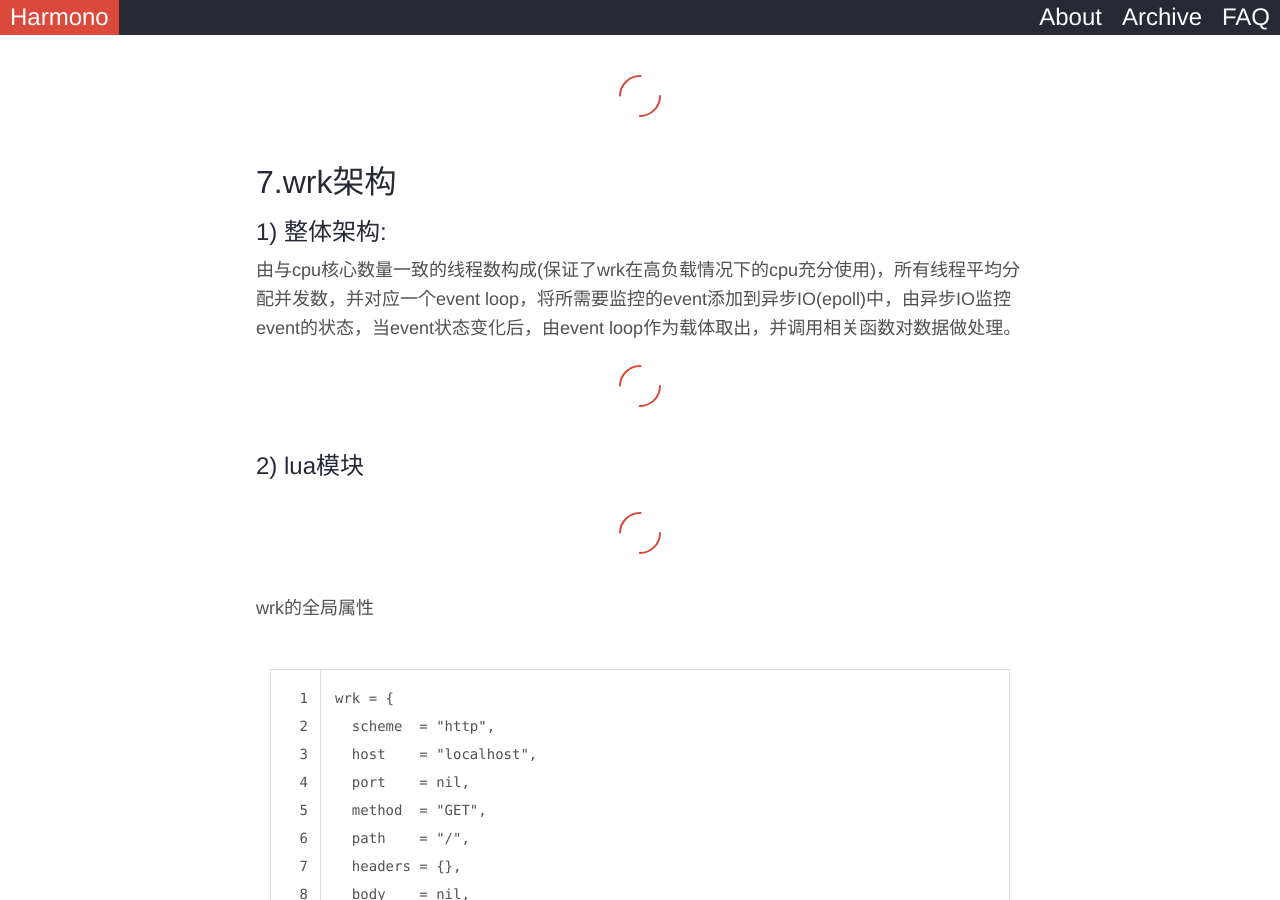
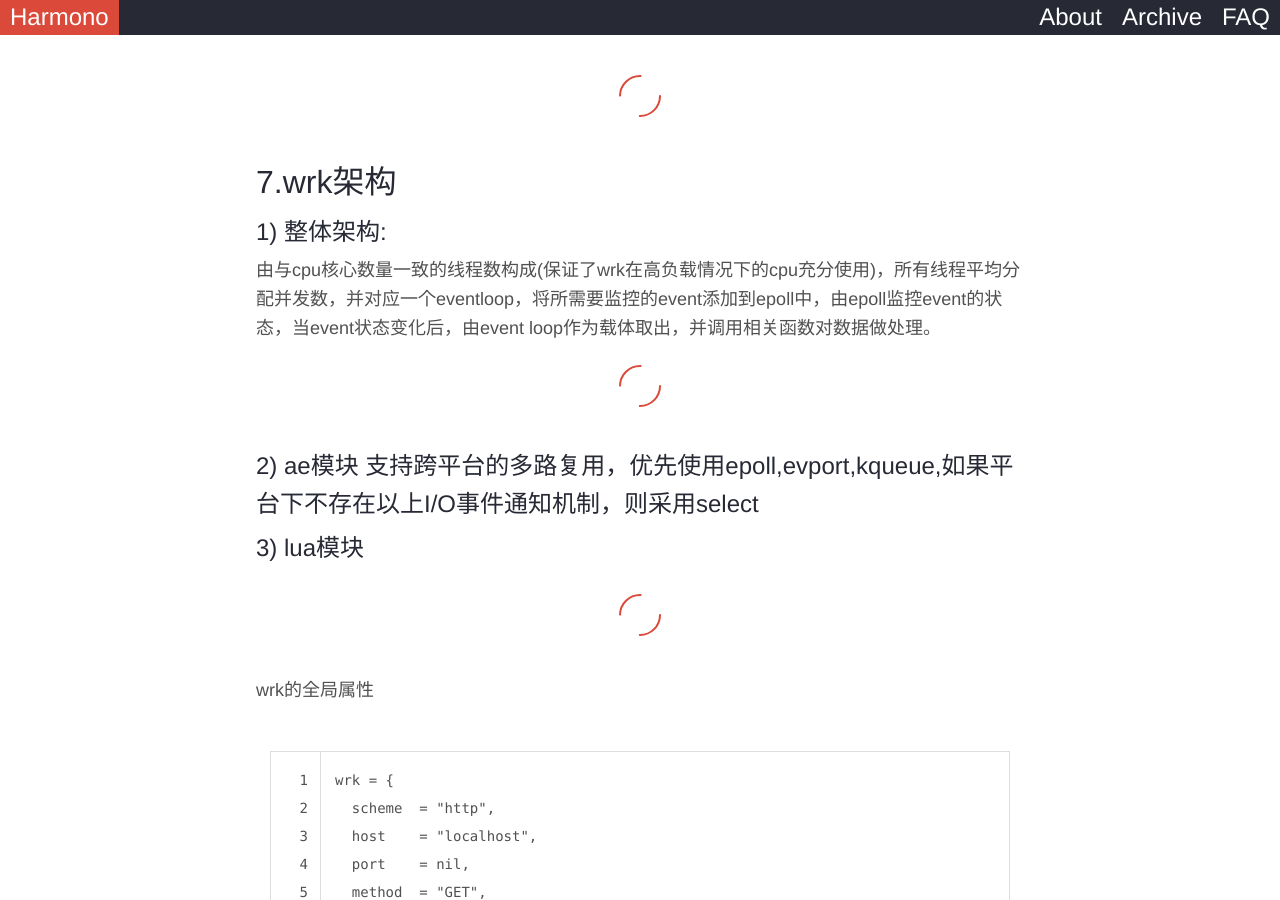
Before and after one commit to zhaoguangqiang/zhaoguangqiang.github.io, a Jekyll site: the page built from _posts/2018-07-09-modern-HTTP-benchmark-tool-wrk.md, in a window 1280 px wide and 900 px high, scrolled down 4847 px. Built offline with Jekyll 4.4.1, drawn with Linux system fonts in a browser that asks for light colours; nearby versions of some CDN libraries; comment, search, counter and statistics services are not loaded; some of the changed lines change nothing that is shown; some of the changed text lies outside the part shown.

Commit message:
update 2018-07-09-modern-HTTP-benchmark-tool-wrk.md

```diff
--- a/_posts/2018-07-09-modern-HTTP-benchmark-tool-wrk.md
+++ b/_posts/2018-07-09-modern-HTTP-benchmark-tool-wrk.md
@@ -73,12 +73,12 @@
 ---
 
 |             |  并发量 | https  |  POST  | 报告完善度 | 可扩展性 |
-| --------    | -----:  | :----: | :----: |   :----:   |  :----:  |
+| --------    | :-----: | :----: | :----: |   :----:   |  :----:  |
 | http_load   | 中      |   Y    |   N    |    中      |    中    | select
-| webbench    | 高      |   Y    |   N    |    中      |    中    | fork + pipe
-| ab          | 高      |   Y    |   Y    |    极高    |    中    | unknown
-| siege       | 低      |   Y    |   Y    |    高      |    中    | multi thread + poll/select
-| wrk/wrk2    | 极高    |   Y    |   Y    |    高      |    高    | epoll
+| webbench    | 高      |   Y    |   N    |    中      |    中    | fork
+| ab          | 高      |   Y    |   Y    |    中      |    中    | unknown
+| siege       | 低      |   Y    |   Y    |    中      |    中    | multi thread
+| wrk/wrk2    | 高      |   Y    |   Y    |    中      |    高    | epoll
 
 [^_^]: ab单线程,cpu利用不够充分，操作简便易用，报表丰富，并发量高，但无法达到2w+
 
@@ -133,10 +133,12 @@
 ---
 #### 1) 整体架构:
 
-由与cpu核心数量一致的线程数构成(保证了wrk在高负载情况下的cpu充分使用)，所有线程平均分配并发数，并对应一个event loop，将所需要监控的event添加到异步IO(epoll)中，由异步IO监控event的状态，当event状态变化后，由event loop作为载体取出，并调用相关函数对数据做处理。
+由与cpu核心数量一致的线程数构成(保证了wrk在高负载情况下的cpu充分使用)，所有线程平均分配并发数，并对应一个eventloop，将所需要监控的event添加到epoll中，由epoll监控event的状态，当event状态变化后，由event loop作为载体取出，并调用相关函数对数据做处理。
 ![alt](https://raw.githubusercontent.com/zhaoguangqiang/zhaoguangqiang.github.io/master/_posts/img/wrk-architecture-structure.png)
 
-#### 2) lua模块
+#### 2) ae模块 支持跨平台的多路复用，优先使用epoll,evport,kqueue,如果平台下不存在以上I/O事件通知机制，则采用select
+
+#### 3) lua模块
 
 ![alt](https://raw.githubusercontent.com/zhaoguangqiang/zhaoguangqiang.github.io/master/_posts/img/wrk-lua.png)
 
@@ -217,7 +219,7 @@
 
 `通过编写lua脚本,解析json request (HTTP METHOD, URL, BASE64，POST DATA)，打乱request排序，当connection每次连接，都会依次获取打乱后的request `
 
-#### 3) 日志统计模块
+#### 4) 日志统计模块
 
 完成时统计：`请求量，数据量，错误类型，错误状态`
 
@@ -231,7 +233,7 @@
 
 + `通过现有数据再加工完成的统计`
 
-#### 4) html日志展示模块
+#### 5) html日志展示模块
 
 `通过将模板取到内存，${}使用该格式作为HTML中要替换的变量，完成匹配替换，重新写入log.html文件中，即可完成日志的生成工作`
 
```
